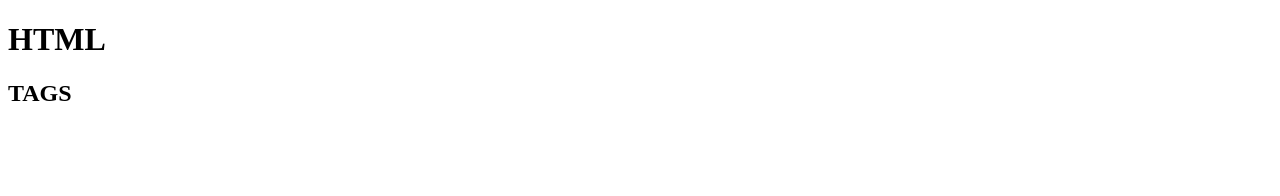
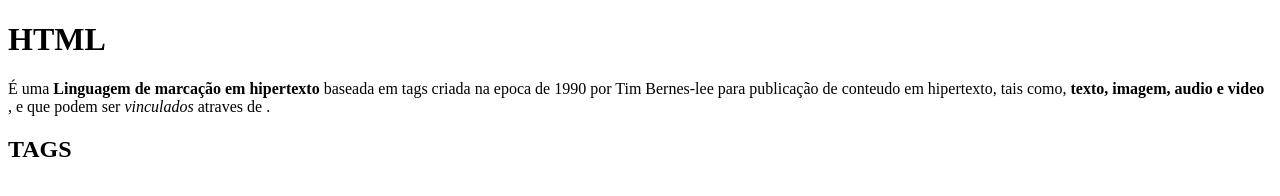
Before and after one commit to ThiagoAndreiko/primeiro_site, a plain HTML site: page index.html in a window 1280 px wide. Drawn offline with Linux system fonts and the light colour scheme.

Commit message:
Atualização do index branch secundaria

```diff
--- a/index.html
+++ b/index.html
@@ -8,7 +8,7 @@
 </head>
 <body>
     <h1>HTML</h1>
-
+    <p>É uma <b>Linguagem de marcação em hipertexto</b> baseada em tags criada na epoca de 1990 por Tim Bernes-lee para publicação de conteudo em hipertexto, tais como, <strong>texto, imagem, audio e video</strong> , e que podem ser <i>vinculados</i> atraves de <em></em>.</p>
     <h2>TAGS</h2>
 </body>
 </html>
```
